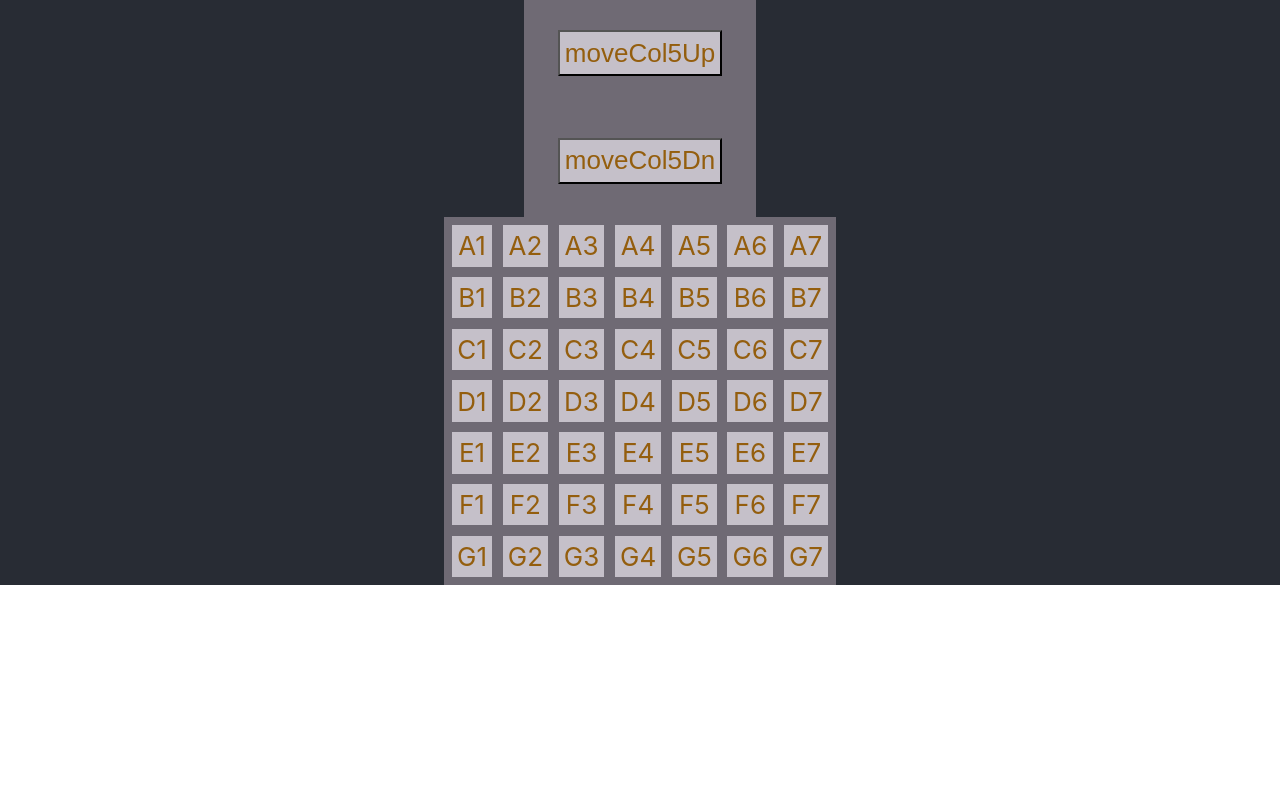
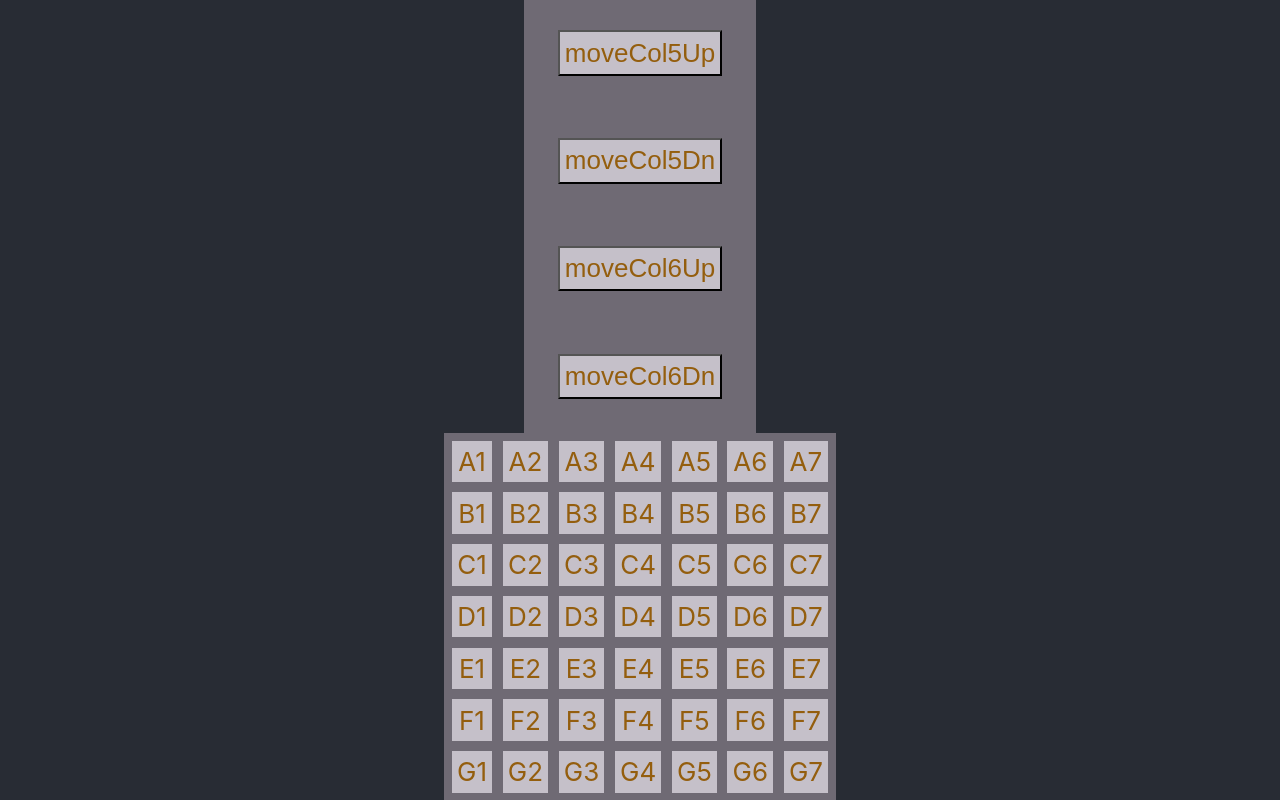
Before and after one commit to Astronatural/solospike, a React (Create React App) app: page / in a window 1280 px wide. Shown: the part 733-1533 px from the top of the page. Before the commit the page ends 1318 px from the top, so only its background shows below. Built offline with nearby package versions, Linux system fonts and the light colour scheme.

Commit message:
6th column

```diff
--- a/src/SevenBy.js
+++ b/src/SevenBy.js
@@ -16,7 +16,39 @@ function SevenBy() {
         { name: "G1", position: 42 }, { name: "G2", position: 43 }, { name: "G3", position: 44 }, { name: "G4", position: 45 }, { name: "G5", position: 46 }, { name: "G6", position: 47 }, { name: "G7", position: 48 }
     ]);
 
-    //  affect A5->G5  ***  4->46
+    //  affect A6->G6  GTG  5->47
+    function moveCol6Up(grid) {
+        for (let i = 0; i < 48; i++) {
+            if ((grid[i].position - 5) % 7 === 0) {
+                grid[i].position -= 7;
+            } if ((grid[i].position) < 0) {
+                grid[i].position = 47;
+            }
+        }
+        console.log('at end', grid);
+        grid.sort(function (a, b) {
+            return a.position - b.position;
+        });
+        setGrid([...grid]);
+    }
+
+    //  affect A6->G6 GTG  5->47
+    function moveCol6Dn(grid) {
+        for (let i = 0; i < 48; i++) {
+            if ((grid[i].position - 5) % 7 === 0) {
+                grid[i].position += 7;
+            } if ((grid[i].position) > 47) {
+                grid[i].position = 5;
+            }
+        }
+        console.log('at end', grid);
+        grid.sort(function (a, b) {
+            return a.position - b.position;
+        });
+        setGrid([...grid]);
+    }
+
+    //  affect A5->G5  GTG  4->46
     function moveCol5Up(grid) {
         for (let i = 0; i < 47; i++) {
             if ((grid[i].position - 4) % 7 === 0) {
@@ -173,8 +205,8 @@ function SevenBy() {
                 <button onClick={() => moveCol5Up(grid)}>moveCol5Up</button>
                 <button onClick={() => moveCol5Dn(grid)}>moveCol5Dn</button>
 
-                {/* <button onClick={() => moveCol6Dn(grid)}>moveCol1Dn</button> */}
-                {/* <button onClick={() => moveCol6Up(grid)}>moveCol1Up</button> */}
+                <button onClick={() => moveCol6Up(grid)}>moveCol6Up</button>
+                <button onClick={() => moveCol6Dn(grid)}>moveCol6Dn</button>
 
                 {/* <button onClick={() => moveCol7Dn(grid)}>moveCol1Dn</button> */}
                 {/* <button onClick={() => moveCol7Up(grid)}>moveCol1Up</button> */}
```
